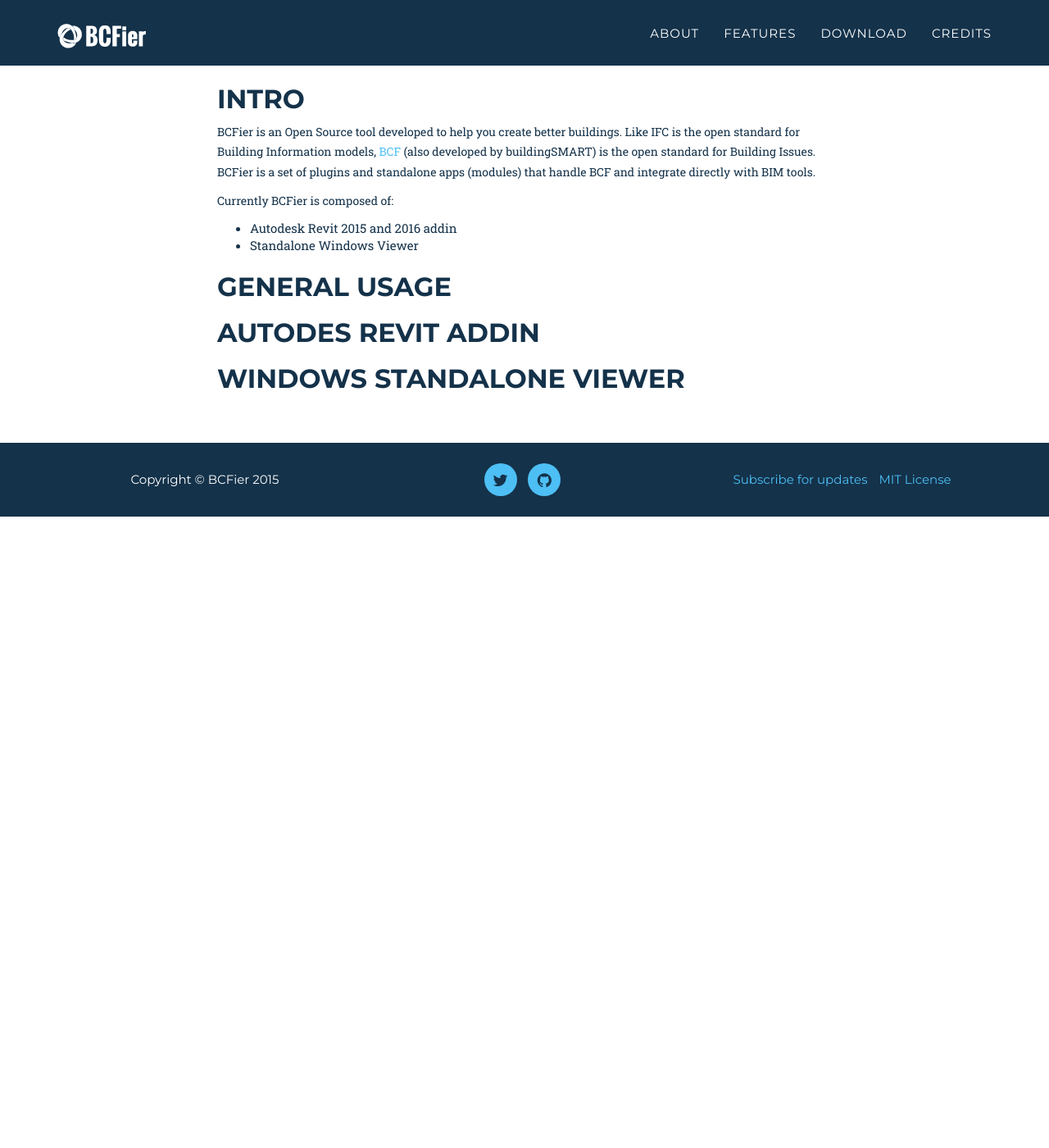
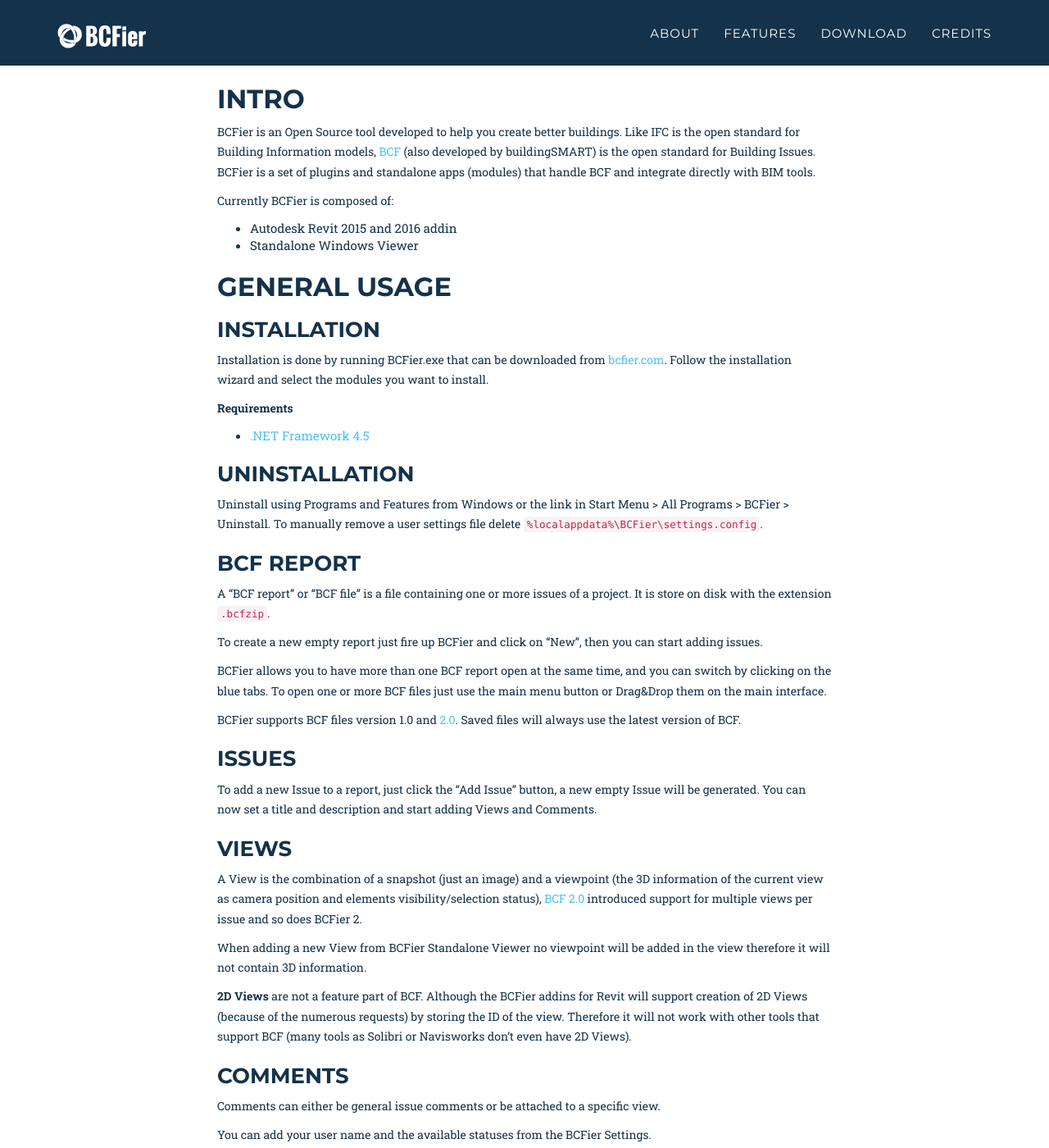
Before and after one commit to teocomi/BCFier, a Jekyll site: the page built from userguide.markdown, in a window 1280 px wide and 1400 px high, scrolled down 593 px. Shown: the whole window at 82% size. Built offline with Jekyll 4.4.1, drawn with Linux system fonts in a browser that asks for light colours; some web fonts are replaced; before the commit the page ends 1223 px from its top, so only the background shows below that; some of the changed text lies outside the part shown.

Commit message:
Updated user documentation adding basic info

```diff
--- a/userguide.markdown
+++ b/userguide.markdown
@@ -9,11 +9,71 @@
 Like IFC is the open standard for Building Information models, [BCF](http://www.buildingsmart-tech.org/specifications/bcf-releases) (also developed by buildingSMART) is the open standard for Building Issues. BCFier is a set of plugins and standalone apps (modules) that handle BCF and integrate directly with BIM tools.
 
 Currently BCFier is composed of:
+
 - Autodesk Revit 2015 and 2016 addin
 - Standalone Windows Viewer
 
 ##General Usage
 
-##Autodes Revit Addin
+###Installation
+Installation is done by running BCFier.exe that can be downloaded from [bcfier.com](bcfier.com). Follow the installation wizard and select the modules you want to install.
 
-##Windows Standalone Viewer
+**Requirements**
+
+- [.NET Framework 4.5](https://www.microsoft.com/en-us/download/details.aspx?id=30653)
+
+###Uninstallation
+Uninstall using Programs and Features from Windows or the link in Start Menu > All Programs > BCFier > Uninstall.
+To manually remove a user settings file delete  `%localappdata%\BCFier\settings.config`.
+
+###BCF Report
+A "BCF report" or "BCF file" is a file containing one or more issues of a project. It is store on disk with the extension `.bcfzip`.
+
+To create a new empty report just fire up BCFier and click on "New", then you can start adding issues.
+
+BCFier allows you to have more than one BCF report open at the same time, and you can switch by clicking on the blue tabs. To open one or more BCF files just use the main menu button or Drag&Drop them on the main interface.
+
+BCFier supports BCF files version 1.0 and [2.0](https://github.com/BuildingSMART/BCF/). Saved files will always use the latest version of BCF.
+
+
+###Issues
+To add a new Issue to a report, just click the "Add Issue" button, a new empty Issue will be generated. You can now set a title and description and start adding Views and Comments.
+
+###Views
+A View is the combination of a snapshot (just an image) and a viewpoint (the 3D information of the current view as camera position and elements visibility/selection status), [BCF 2.0](https://github.com/BuildingSMART/BCF/) introduced support for multiple views per issue and so does BCFier 2.
+
+When adding a new View from BCFier Standalone Viewer no viewpoint will be added in the view therefore it will not contain 3D information.
+
+**2D Views** are not a feature part of BCF.
+Although the BCFier addins for Revit will support creation of 2D Views (because of the numerous requests) by storing the ID of the view. Therefore it will not work with other tools that support BCF (many tools as Solibri or Navisworks don't even have 2D Views).
+
+###Comments
+Comments can either be general issue comments or be attached to a specific view.
+
+You can add your user name and the available statuses from the BCFier Settings.
+
+Web urls will automatically render as clickable, while if you want to make a local or network absolute path clickable, just wrap it in square brackets [].
+
+Examples:
+
+- [C:\Projects\Collaboration\MyProject.rvt]
+- [C:\Projects\Collaboration\MyProject]
+- [\\Projects\Collaboration\MyProject.rvt]
+
+##Autodesk Revit Addin
+BCFier Addins for Autodesk Revit are accessible via the Add-Ins Ribbon Tab.
+
+These will let the user create BCF Issues that also contain 2D or 3D information of the current view in the model.
+
+3D views will either be perspective or isometric depending of the type of the current open view.
+
+###Components
+As already mentioned views contain information on the current scene and therefore elements visibility and selection status (components).
+
+If most elements in the scene are hidden, BCFier will only store a list of the visible elements, otherwise a list of the hidden ones, this to improve performance.
+
+All selected items will always be stored in the component list as well.
+
+The full list of components contained in a view can be see by clicking the components icon after the view has been created.
+
+Please note that the visibility and selection of the components relies on their GUID (Global Unique ID), and will not be possible if this changes (or is lost) passing the model from a tool to another.
```
